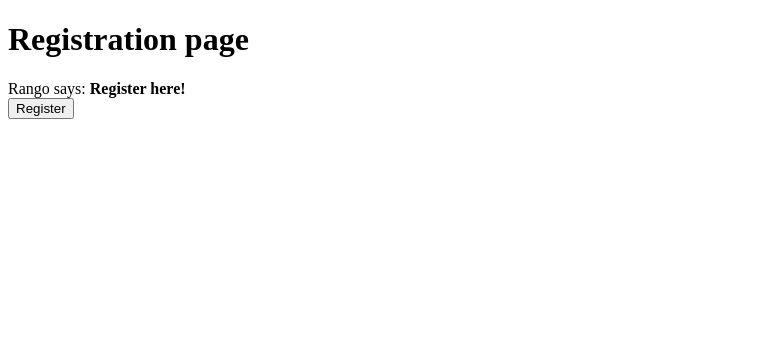
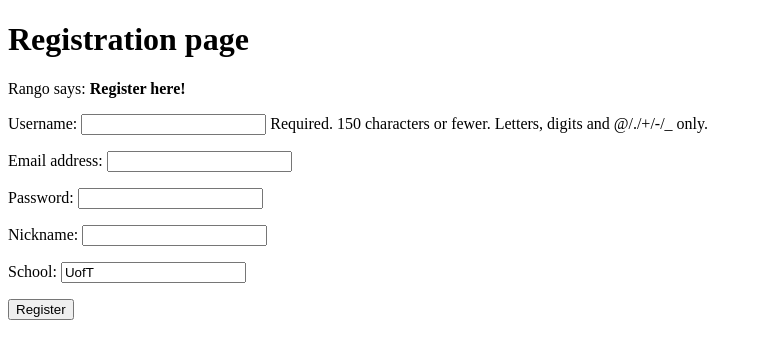
Before and after one commit to csc301-fall2014/Proj-Morning-Team4-repo, a Django app: page /main/register/ in a window 1280 px wide. Shown: the top 359 px of the page, without its empty margins (0-759 px from the left). Run offline with Django 3.2, Linux system fonts and the light colour scheme.

Commit message:
more school stuff

```diff
--- a/phase2/csc301_calendar_app/main/forms.py
+++ b/phase2/csc301_calendar_app/main/forms.py
@@ -12,4 +12,4 @@ class UserForm(forms.ModelForm):
 class UserProfileForm(forms.ModelForm):
     class Meta:
         model = UserProfile
-        fields = ('nickname',)
+        fields = ('nickname', 'school')
--- a/phase2/csc301_calendar_app/main/models.py
+++ b/phase2/csc301_calendar_app/main/models.py
@@ -8,5 +8,10 @@ class UserProfile(models.Model):
 
     nickname = models.CharField(max_length=128, unique=True)
 
+    school = models.CharField(max_length=129, default='UofT' )
+
     def __unicode__(self):
         return self.user.username
+
+    def getSchool(self):
+            return self.school
--- a/phase2/csc301_calendar_app/main/views.py
+++ b/phase2/csc301_calendar_app/main/views.py
@@ -4,6 +4,7 @@ from django.template import RequestContext
 from django.shortcuts import render_to_response
 from django.http import HttpResponse, HttpResponseRedirect
 from main.forms import UserForm, UserProfileForm
+from main.models import UserProfile
 from django.contrib.auth import authenticate, login, logout
 from django.contrib.auth.decorators import login_required
 
@@ -15,7 +16,15 @@ def index(request):
 
     # I'm guessing this is where all the data base requests go, if any.
     # Should delete later
-    context_dict = {'app_description' : 'super duper'}
+    school = "s"
+    for e in UserProfile.objects.all():
+        school = e.school
+        print(school)
+
+
+    context_dict = {'app_description' : 'super duper', 'school' : UserProfile.objects.get().getSchool()}
+
+    #context= { 'school' : UserProfile.objects.all()}
 
     return render_to_response('main/main.html', context_dict, context)
 
--- a/phase2/csc301_calendar_app/school/forms.py
+++ b/phase2/csc301_calendar_app/school/forms.py
@@ -1,8 +1,10 @@
 from school.models import SchoolProfile
 from django import forms
+from main.models import UserProfile
+from django.contrib.auth.models import User
 
 
 class SchoolProfileForm(forms.ModelForm):
     class Meta:
-        model = SchoolProfile
-        fields = ('school_name',)
+        model = UserProfile
+        fields = ('school',)
--- a/phase2/csc301_calendar_app/templates/main/main.html
+++ b/phase2/csc301_calendar_app/templates/main/main.html
@@ -10,6 +10,7 @@
             </strong> calendar app! Yup :) <br />
         {% if user.is_authenticated %}
             <h1>Sup {{ user.username }}!</h1>
+            <h1>School name {{ school }}!</h1>
             <a href='logout/'>Logout? :(</a><br />
             <a href='/school/add_school/'>Add School? (or don't and save your money)</a><br />
         {% else %}
--- a/phase2/csc301_calendar_app/templates/main/register.html
+++ b/phase2/csc301_calendar_app/templates/main/register.html
@@ -21,7 +21,8 @@
             <!-- Display each form. The as_p method wraps each element in a paragraph
                  (<p>) element. This ensures each element appears on a new line,
                  making everything look neater. -->
-            {{ school_form.as_p }}
+            {{ user_form.as_p }}
+            {{ profile_form.as_p }}
 
             <!-- Provide a button to click to submit the form. -->
             <input type="submit" name="submit" value="Register" />
--- a/phase2/csc301_calendar_app/templates/school/add_school.html
+++ b/phase2/csc301_calendar_app/templates/school/add_school.html
@@ -14,6 +14,7 @@
                 {% csrf_token %}
                 School: <input type="text" name="username" value="" size="50" />
                 <br /><br />
+                {{ school_form.as_p }}
 
                 <input type="submit" value="submit" />
             </form>
```
Also changed, not shown: phase2/csc301_calendar_app/school/migrations/0001_initial.py (deleted), phase2/csc301_calendar_app/school/migrations/__init__.py (deleted).
